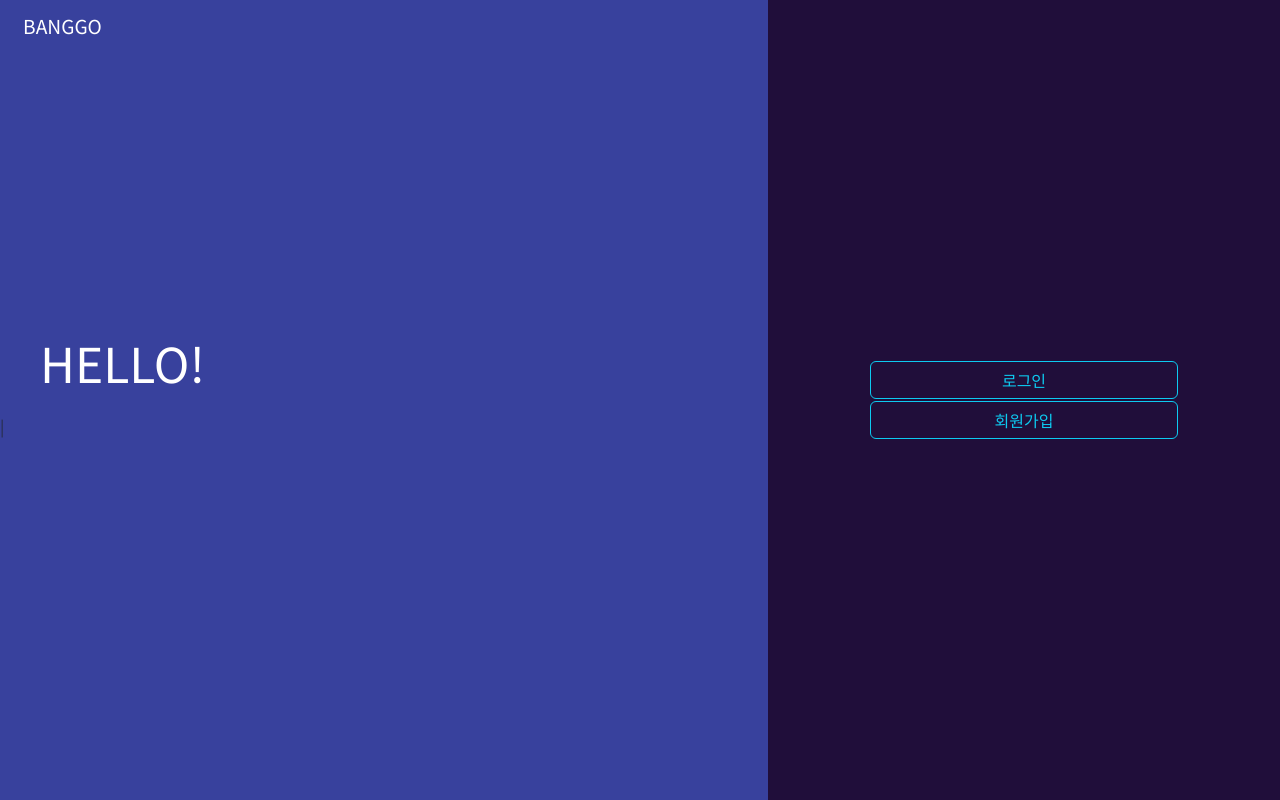
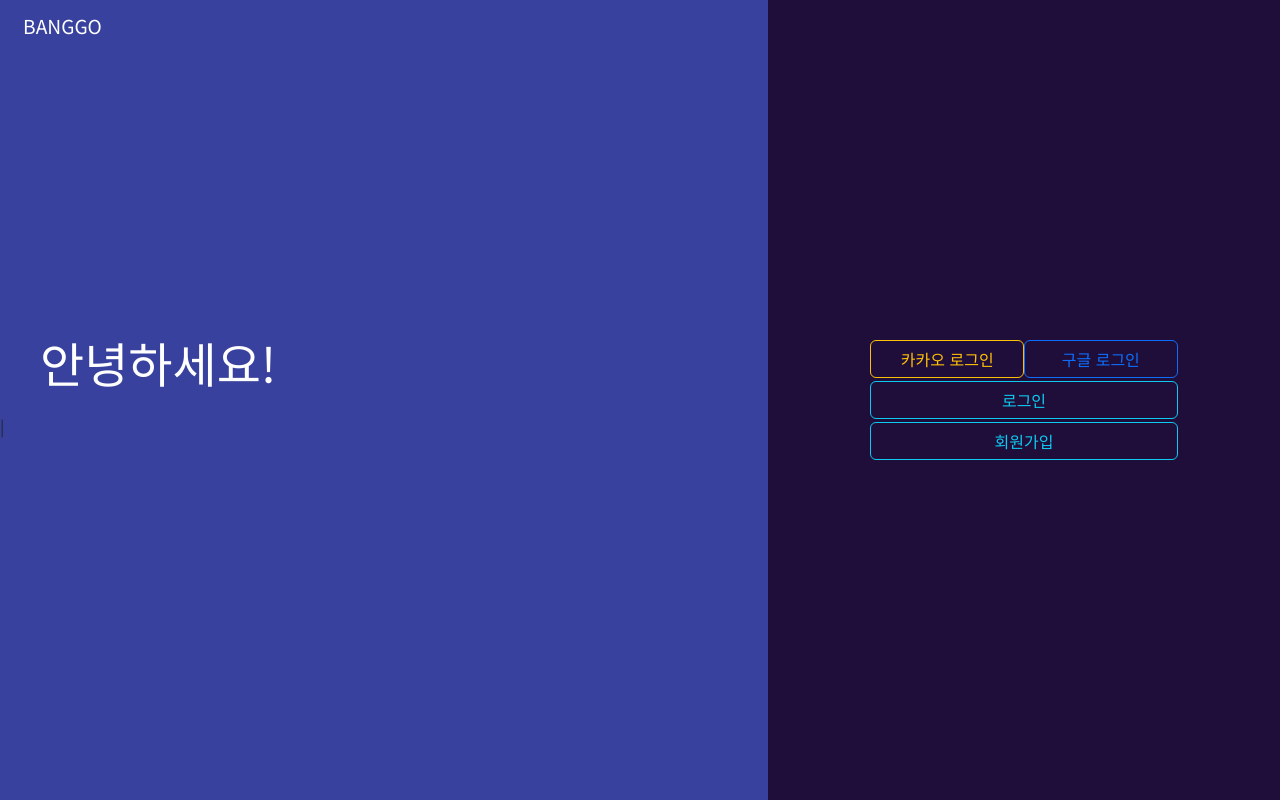
Before and after one commit to pshysd/banggo, a React (Create React App) app: page / in a window 1280 px wide. Built offline with nearby package versions, Linux system fonts and the light colour scheme.

Commit message:
[ MODIFY ] index.html min-height, min-width 지정, LandingPage.tsx 카카오 로그인, 구글 로그인 버튼 추가

```diff
--- a/public/index.html
+++ b/public/index.html
@@ -12,6 +12,8 @@
 				margin: 0;
 				padding: 0;
 				overflow: initial !important;
+				min-height: 100dvh;
+				min-width: 100dvw;
 			}
 
 			* {
--- a/src/pages/LandingPage/index.tsx
+++ b/src/pages/LandingPage/index.tsx
@@ -5,7 +5,6 @@ import Typed from 'typed.js';
 
 function LandingPage() {
 	const el = useRef(null);
-
 	const navigate = useNavigate();
 
 	const onClickSignup = () => {
@@ -18,7 +17,7 @@ function LandingPage() {
 
 	useEffect(() => {
 		const typed = new Typed(el.current, {
-			strings: ['HELLO!'],
+			strings: ['HELLO!', '안녕하세요!'],
 			typeSpeed: 70,
 			backSpeed: 30,
 		});
@@ -27,6 +26,7 @@ function LandingPage() {
 			typed.destroy();
 		};
 	}, []);
+
 	return (
 		<div style={{ display: 'flex', width: '100dvw', height: '100dvh' }}>
 			<div
@@ -46,7 +46,15 @@ function LandingPage() {
 				>
 					BANGGO
 				</h1>
-				<p ref={el} style={{ paddingTop: '35dvh', paddingLeft: '5dvh', color: '#ffffff', fontSize: '3rem' }} />
+				<p
+					ref={el}
+					style={{
+						paddingTop: '35dvh',
+						paddingLeft: '5dvh',
+						color: '#ffffff',
+						fontSize: '3rem',
+					}}
+				/>
 			</div>
 			<div
 				style={{
@@ -59,12 +67,30 @@ function LandingPage() {
 					backgroundColor: '#200E3A',
 				}}
 			>
-				<Button variant="outline-info" style={{ width: '60%' }} onClick={onClickLogin}>
-					로그인
-				</Button>
-				<Button variant="outline-info" style={{ width: '60%', marginTop: '0.5%' }} onClick={onClickSignup}>
-					회원가입
-				</Button>
+				<div style={{ width: '100%', display: 'flex', justifyContent: 'center' }}>
+					<Button variant="outline-warning" style={{ width: '30%' }}>
+						카카오 로그인
+					</Button>
+					<Button variant="outline-primary" style={{ width: '30%' }}>
+						구글 로그인
+					</Button>
+				</div>
+				<div
+					style={{
+						width: '100%',
+						display: 'flex',
+						alignItems: 'center',
+						justifyContent: 'center',
+						flexDirection: 'column',
+					}}
+				>
+					<Button variant="outline-info" style={{ width: '60%', marginTop: '0.5%' }} onClick={onClickLogin}>
+						로그인
+					</Button>
+					<Button variant="outline-info" style={{ width: '60%', marginTop: '0.5%' }} onClick={onClickSignup}>
+						회원가입
+					</Button>
+				</div>
 			</div>
 		</div>
 	);
```
